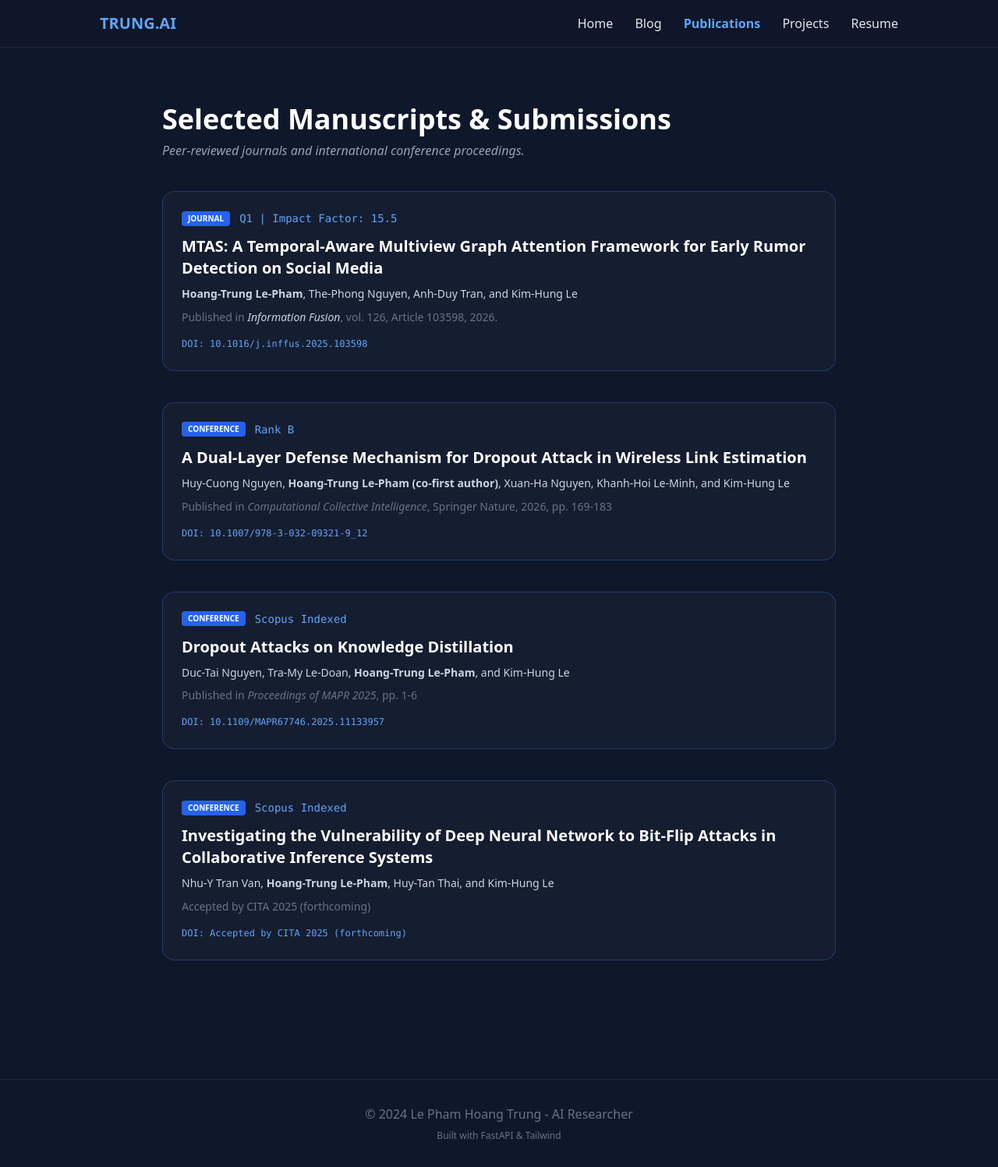
After one commit to Trunkg0d/Trunk, a FastAPI app: template app/templates/publications.html in a window 1280 px wide. The commit adds this page. Shown: the whole page at 78% size. Run offline with FastAPI, Linux system fonts and the light colour scheme; the template is opened without the code that fills it, so the values that code supplies are empty; some libraries are stand-ins or nearby versions.

Commit message:
feat: update publications

```diff
--- a/app/routers/pages.py
+++ b/app/routers/pages.py
@@ -1,4 +1,5 @@
 from fastapi import APIRouter, Request
+from fastapi.responses import HTMLResponse
 from fastapi.templating import Jinja2Templates
 
 router = APIRouter()
@@ -15,3 +16,7 @@ async def resume(request: Request):
 @router.get("/projects")
 async def projects(request: Request):
     return templates.TemplateResponse("projects.html", {"request": request})
+
+@router.get("/publications", response_class=HTMLResponse)
+async def publications(request: Request):
+    return templates.TemplateResponse("publications.html", {"request": request})
--- a/app/templates/base.html
+++ b/app/templates/base.html
@@ -24,6 +24,7 @@
             <div class="space-x-6">
                 <a href="/" class="hover:text-blue-400">Home</a>
                 <a href="/blog" class="hover:text-blue-400">Blog</a>
+                <a href="/publications" class="text-blue-400 font-bold">Publications</a>
                 <a href="/projects" class="hover:text-blue-400">Projects</a>
                 <a href="/resume" class="hover:text-blue-400">Resume</a>
             </div>
--- /dev/null
+++ b/app/templates/publications.html
@@ -0,0 +1,85 @@
+{% extends "base.html" %}
+{% block content %}
+<section class="py-12 max-w-4xl mx-auto px-4">
+    <h1 class="text-4xl font-bold text-white mb-2">Selected Manuscripts & Submissions</h1>
+    <p class="text-slate-400 mb-10 italic">Peer-reviewed journals and international conference proceedings.</p>
+
+    <div class="space-y-10">
+        <div class="group p-6 bg-slate-800/40 border border-blue-500/30 rounded-2xl hover:bg-slate-800/60 transition-all">
+            <div class="flex items-center mb-3">
+                <span class="bg-blue-600 text-white text-[10px] font-bold px-2 py-0.5 rounded mr-3 uppercase">Journal</span>
+                <span class="text-blue-400 text-sm font-mono">Q1 | Impact Factor: 15.5</span>
+            </div>
+            <h3 class="text-xl font-bold text-white group-hover:text-blue-400 transition">
+                MTAS: A Temporal-Aware Multiview Graph Attention Framework for Early Rumor Detection on Social Media
+            </h3>
+            <p class="text-slate-300 mt-2 text-sm leading-relaxed">
+                <strong>Hoang-Trung Le-Pham</strong>, The-Phong Nguyen, Anh-Duy Tran, and Kim-Hung Le
+            </p>
+            <p class="text-slate-500 text-sm mt-2">
+                Published in <span class="text-slate-300 italic">Information Fusion</span>, vol. 126, Article 103598, 2026.
+            </p>
+            <a href="https://doi.org/10.1016/j.inffus.2025.103598" target="_blank" class="mt-4 inline-block text-blue-400 text-xs font-mono hover:underline">
+                DOI: 10.1016/j.inffus.2025.103598
+            </a>
+        </div>
+
+        <div class="group p-6 bg-slate-800/40 border border-blue-500/30 rounded-2xl hover:bg-slate-800/60 transition-all">
+            <div class="flex items-center mb-3">
+                <span class="bg-blue-600 text-white text-[10px] font-bold px-2 py-0.5 rounded mr-3 uppercase">Conference</span>
+                <span class="text-blue-400 text-sm font-mono">Rank B</span>
+            </div>
+            <h3 class="text-xl font-bold text-white group-hover:text-blue-400 transition">
+                A Dual-Layer Defense Mechanism for Dropout Attack in Wireless Link Estimation
+            </h3>
+            <p class="text-slate-300 mt-2 text-sm leading-relaxed">
+                Huy-Cuong Nguyen, <strong>Hoang-Trung Le-Pham (co-first author)</strong>, Xuan-Ha Nguyen, Khanh-Hoi Le-Minh, and Kim-Hung Le
+            </p>
+            <p class="text-slate-500 text-sm mt-2">
+                Published in <span class="italic">Computational Collective Intelligence</span>, Springer Nature, 2026, pp. 169-183
+            </p>
+            <a href="https://doi.org/10.1007/978-3-032-09321-9_12" target="_blank" class="mt-4 inline-block text-blue-400 text-xs font-mono hover:underline">
+                DOI: 10.1007/978-3-032-09321-9_12
+            </a>
+        </div>
+
+        <div class="group p-6 bg-slate-800/40 border border-blue-500/30 rounded-2xl hover:bg-slate-800/60 transition-all">
+            <div class="flex items-center mb-3">
+                <span class="bg-blue-600 text-white text-[10px] font-bold px-2 py-0.5 rounded mr-3 uppercase">Conference</span>
+                <span class="text-blue-400 text-sm font-mono">Scopus Indexed</span>
+            </div>
+            <h3 class="text-xl font-bold text-white group-hover:text-blue-400 transition">
+                Dropout Attacks on Knowledge Distillation
+            </h3>
+            <p class="text-slate-300 mt-2 text-sm leading-relaxed">
+                Duc-Tai Nguyen, Tra-My Le-Doan, <strong>Hoang-Trung Le-Pham</strong>, and Kim-Hung Le
+            </p>
+            <p class="text-slate-500 text-sm mt-2">
+                Published in <span class="italic">Proceedings of MAPR 2025</span>, pp. 1-6
+            </p>
+            <a href="https://doi.org/10.1109/MAPR67746.2025.11133957" target="_blank" class="mt-4 inline-block text-blue-400 text-xs font-mono hover:underline">
+                DOI: 10.1109/MAPR67746.2025.11133957
+            </a>
+        </div>
+
+        <div class="group p-6 bg-slate-800/40 border border-blue-500/30 rounded-2xl hover:bg-slate-800/60 transition-all">
+            <div class="flex items-center mb-3">
+                <span class="bg-blue-600 text-white text-[10px] font-bold px-2 py-0.5 rounded mr-3 uppercase">Conference</span>
+                <span class="text-blue-400 text-sm font-mono">Scopus Indexed</span>
+            </div>
+            <h3 class="text-xl font-bold text-white group-hover:text-blue-400 transition">
+                Investigating the Vulnerability of Deep Neural Network to Bit-Flip Attacks in Collaborative Inference Systems
+            </h3>
+            <p class="text-slate-300 mt-2 text-sm leading-relaxed">
+                Nhu-Y Tran Van, <strong>Hoang-Trung Le-Pham</strong>, Huy-Tan Thai, and Kim-Hung Le
+            </p>
+            <p class="text-slate-500 text-sm mt-2">
+                Accepted by CITA 2025 (forthcoming)
+            </p>
+            <a href="/" target="_blank" class="mt-4 inline-block text-blue-400 text-xs font-mono hover:underline">
+                DOI: Accepted by CITA 2025 (forthcoming)
+            </a>
+        </div>
+    </div>
+</section>
+{% endblock %}
```
